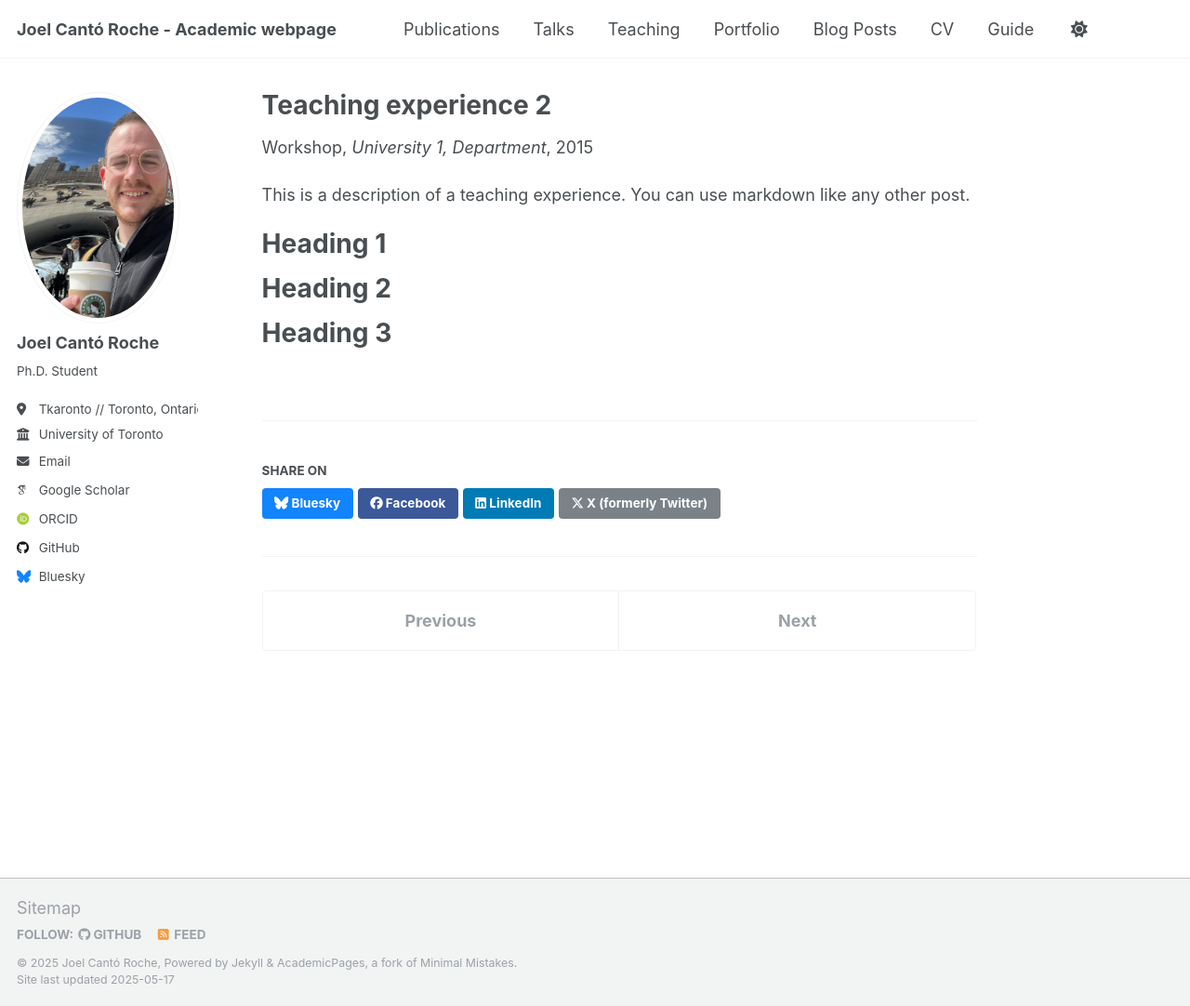
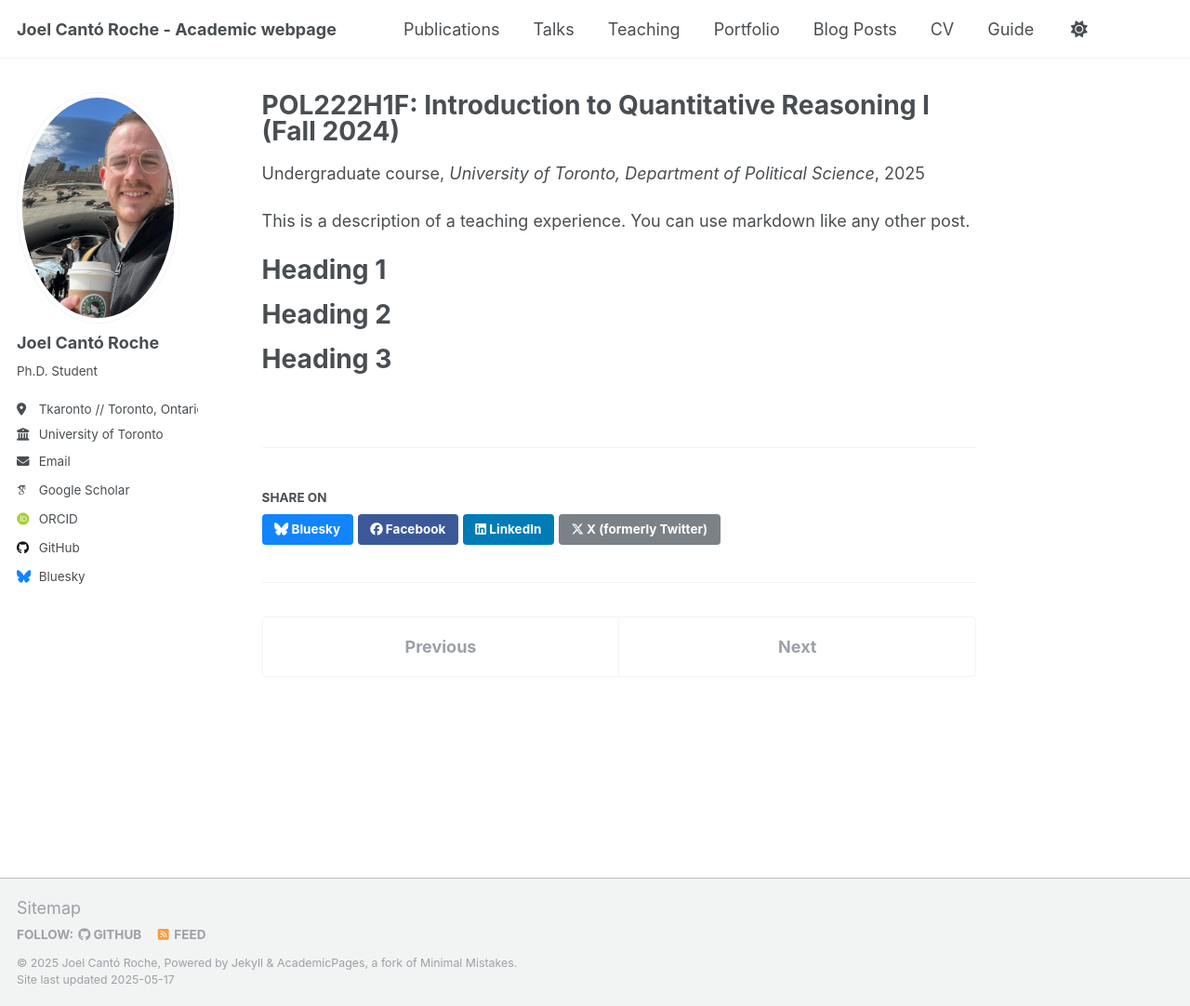
Before and after one commit to jcantoroc/jcantoroc.github.io, a Jekyll site: the page built from _teaching/2015-spring-teaching-2.md, in a window 1280 px wide and 1082 px high. Shown: the whole window at 93% size. Built offline with Jekyll 4.4.1, drawn with Linux system fonts in a browser that asks for light colours; some web fonts are replaced.

Commit message:
Update 2015-spring-teaching-2.md

```diff
--- a/_teaching/2015-spring-teaching-2.md
+++ b/_teaching/2015-spring-teaching-2.md
@@ -1,11 +1,9 @@
 ---
-title: "Teaching experience 2"
+title: "POL222H1F: Introduction to Quantitative Reasoning I (Fall 2024)"
 collection: teaching
-type: "Workshop"
-permalink: /teaching/2015-spring-teaching-1
-venue: "University 1, Department"
-date: 2015-01-01
-location: "City, Country"
+type: "Undergraduate course"
+permalink: /teaching/2024-spring-teaching-2
+venue: "University of Toronto, Department of Political Science"
 ---
 
 This is a description of a teaching experience. You can use markdown like any other post.
```
